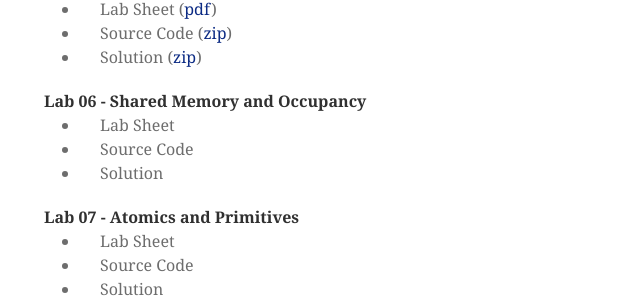
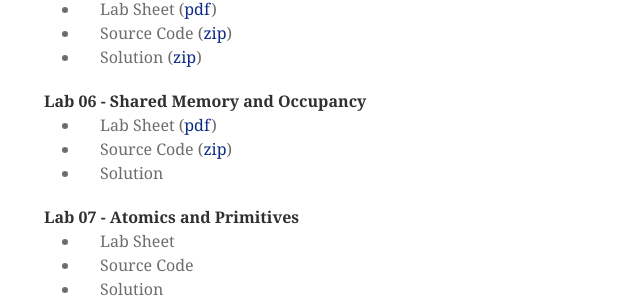
Before and after one commit to mondus/mondus.github.io, a Jekyll site: the page built from teaching/COM4521/index.md, in a window 1280 px wide and 900 px high, scrolled down 4783 px. Shown: the part 146-454 px from the top of the window, without its empty margins (196-836 px from the left). Built offline with Jekyll 4.4.1, drawn with Linux system fonts in a browser that asks for light colours; nearby versions of some CDN libraries; some web fonts are replaced.

Commit message:
Update index.md

```diff
--- a/teaching/COM4521/index.md
+++ b/teaching/COM4521/index.md
@@ -223,8 +223,8 @@ Lab Register Link: [https://goo.gl/0r73gD](https://goo.gl/0r73gD)
 
 #### Lab 06 - Shared Memory and Occupancy
 
-* Lab Sheet
-* Source Code
+* Lab Sheet ([pdf](https://drive.google.com/file/d/0B2HbOiEppVPMazRDUTJsa0xFVlk/view?usp=sharing))
+* Source Code ([zip](https://github.com/mondus/com4521/archive/Lab06_src.zip))
 * Solution
 
 #### Lab 07 - Atomics and Primitives
```
